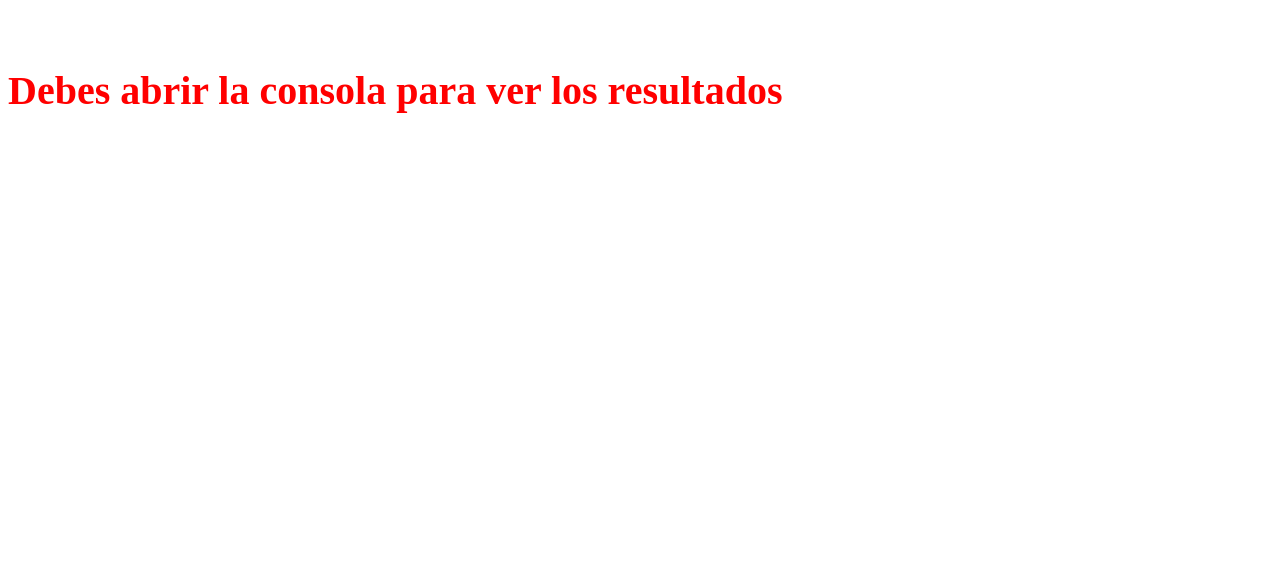
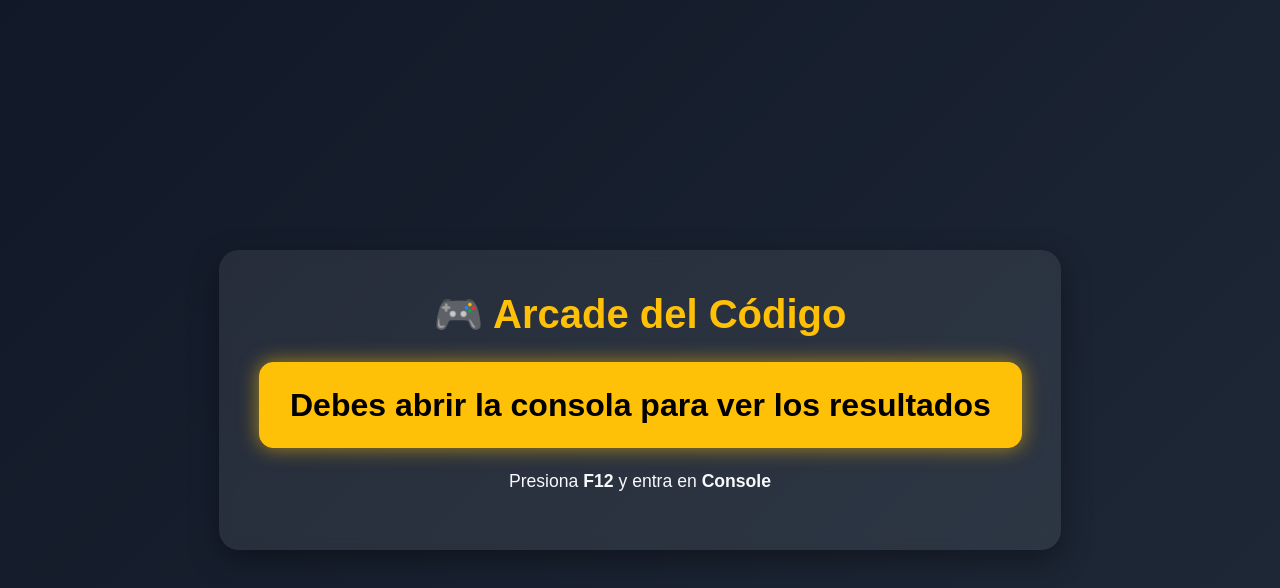
Before and after one commit to zakkdruzer/arcade-del-codigo, a plain HTML site: page index.html in a window 1280 px wide. Drawn offline with nearby package versions, Linux system fonts and the light colour scheme.

Commit message:
se embellece la pantalla introductoria con bootstrap

```diff
--- a/index.html
+++ b/index.html
@@ -3,10 +3,74 @@
 <head>
   <meta charset="UTF-8">
   <meta name="viewport" content="width=device-width, initial-scale=1.0">
-    <title>Document</title>
+  <title>Arcade del Código</title>
+
+  <!-- Bootstrap CSS -->
+  <link
+    href="https://cdn.jsdelivr.net/npm/bootstrap@5.3.3/dist/css/bootstrap.min.css"
+    rel="stylesheet"
+  >
+
+  <style>
+    body {
+      min-height: 100vh;
+      background: linear-gradient(135deg, #111827, #1f2937);
+      display: flex;
+      justify-content: center;
+      align-items: center;
+      margin: 0;
+      font-family: Arial, sans-serif;
+    }
+
+    .arcade-box {
+      text-align: center;
+      padding: 40px;
+      border-radius: 20px;
+      background-color: rgba(255, 255, 255, 0.08);
+      box-shadow: 0 10px 30px rgba(0, 0, 0, 0.35);
+      backdrop-filter: blur(6px);
+    }
+
+    .blink-warning {
+      font-size: 2rem;
+      font-weight: bold;
+      padding: 18px 30px;
+      border-radius: 14px;
+      animation: parpadear 1s infinite;
+      box-shadow: 0 0 20px rgba(255, 193, 7, 0.6);
+    }
+
+    @keyframes parpadear {
+      0%, 100% {
+        opacity: 1;
+        transform: scale(1);
+      }
+      50% {
+        opacity: 0.35;
+        transform: scale(1.03);
+      }
+    }
+
+    .subtitle {
+      color: #f8f9fa;
+      margin-top: 20px;
+      font-size: 1.1rem;
+    }
+  </style>
 </head>
 <body>
-    <h5 style="color: red;font-size: 40px;">Debes abrir la consola para ver los resultados</h5>
+  <div class="arcade-box">
+    <h1 class="text-warning fw-bold mb-4">🎮 Arcade del Código</h1>
+
+    <div class="btn btn-warning blink-warning">
+      Debes abrir la consola para ver los resultados
+    </div>
+
+    <p class="subtitle">
+      Presiona <strong>F12</strong> y entra en <strong>Console</strong>
+    </p>
+  </div>
+
   <script src="nivel1.js"></script>
   <script src="nivel2.js"></script>
   <script src="nivel3.js"></script>
```
Lines whose indentation alone changed are shown as unchanged.
